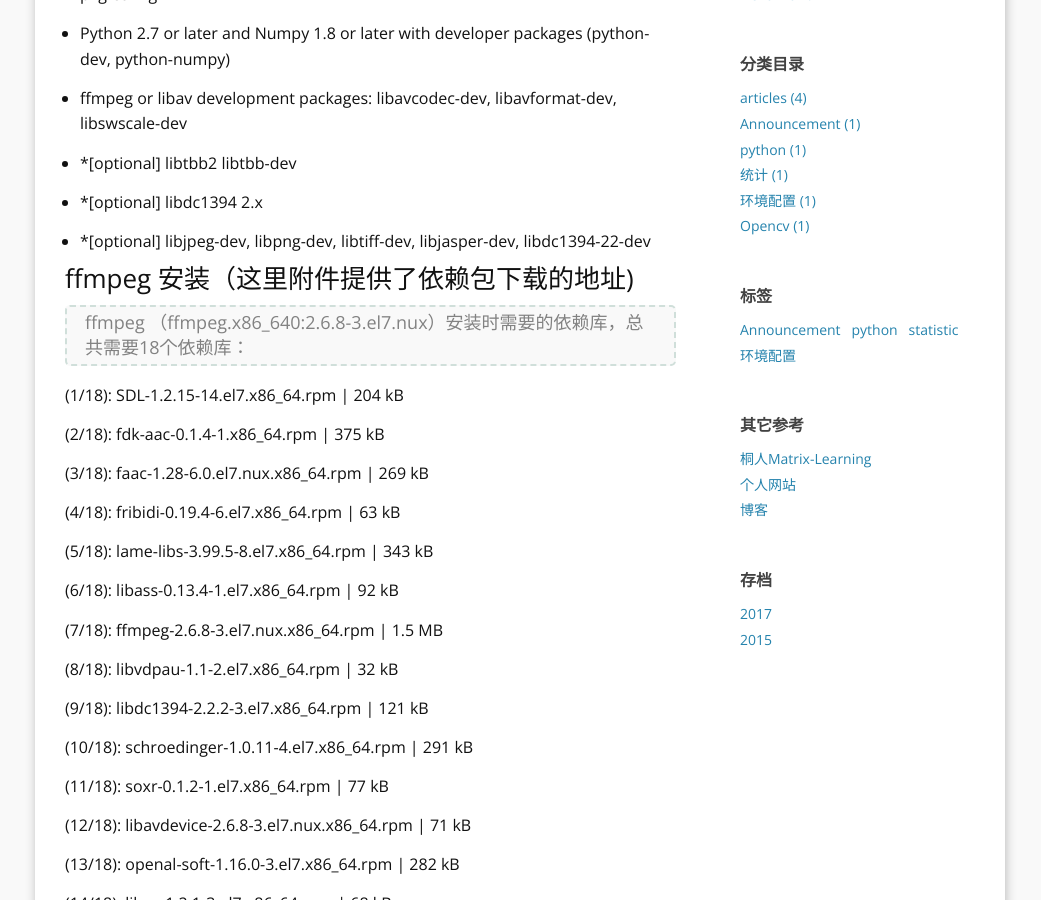
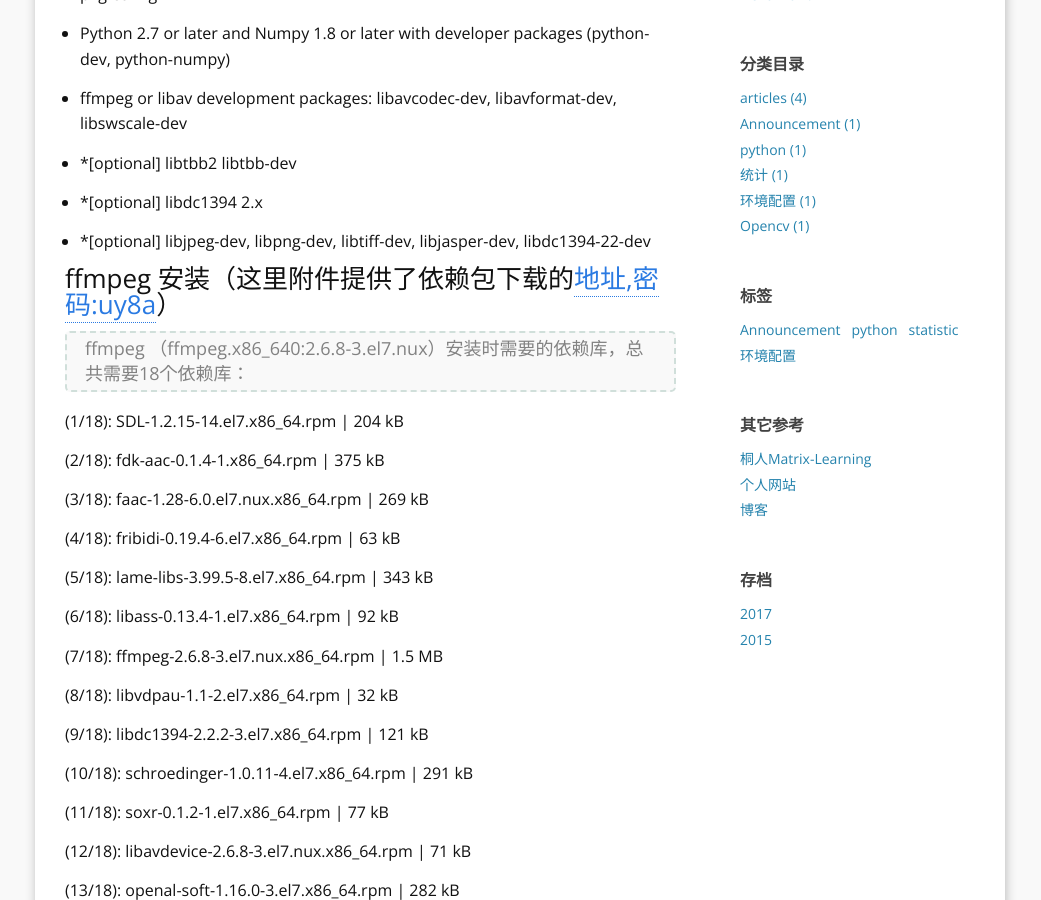
Before and after one commit to xiyangzhuang/xiyangzhuang.github.io, a Jekyll site: the page built from _posts/2017-07-10-install-opencv-on-centos-without-internet.md, in a window 1280 px wide and 900 px high, scrolled down 801 px. Shown: the whole window, without its empty margins (120-1161 px from the left). Built offline with Jekyll 4.4.1, drawn with Linux system fonts in a browser that asks for light colours; comment, search, counter and statistics services are not loaded.

Commit message:
modified

```diff
--- a/_posts/2017-07-10-install-opencv-on-centos-without-internet.md
+++ b/_posts/2017-07-10-install-opencv-on-centos-without-internet.md
@@ -50,7 +50,7 @@
 -   \*[optional] libjpeg-dev, libpng-dev, libtiff-dev, libjasper-dev,
     libdc1394-22-dev
 
-### ffmpeg 安装（这里附件提供了依赖包下载的地址)
+### ffmpeg 安装（这里附件提供了依赖包下载的[地址,密码:uy8a](http://pan.baidu.com/s/1kVeIkjP)）
 
 >   ffmpeg （ffmpeg.x86_640:2.6.8-3.el7.nux）安装时需要的依赖库，总共需要18个依赖库：
 
```
